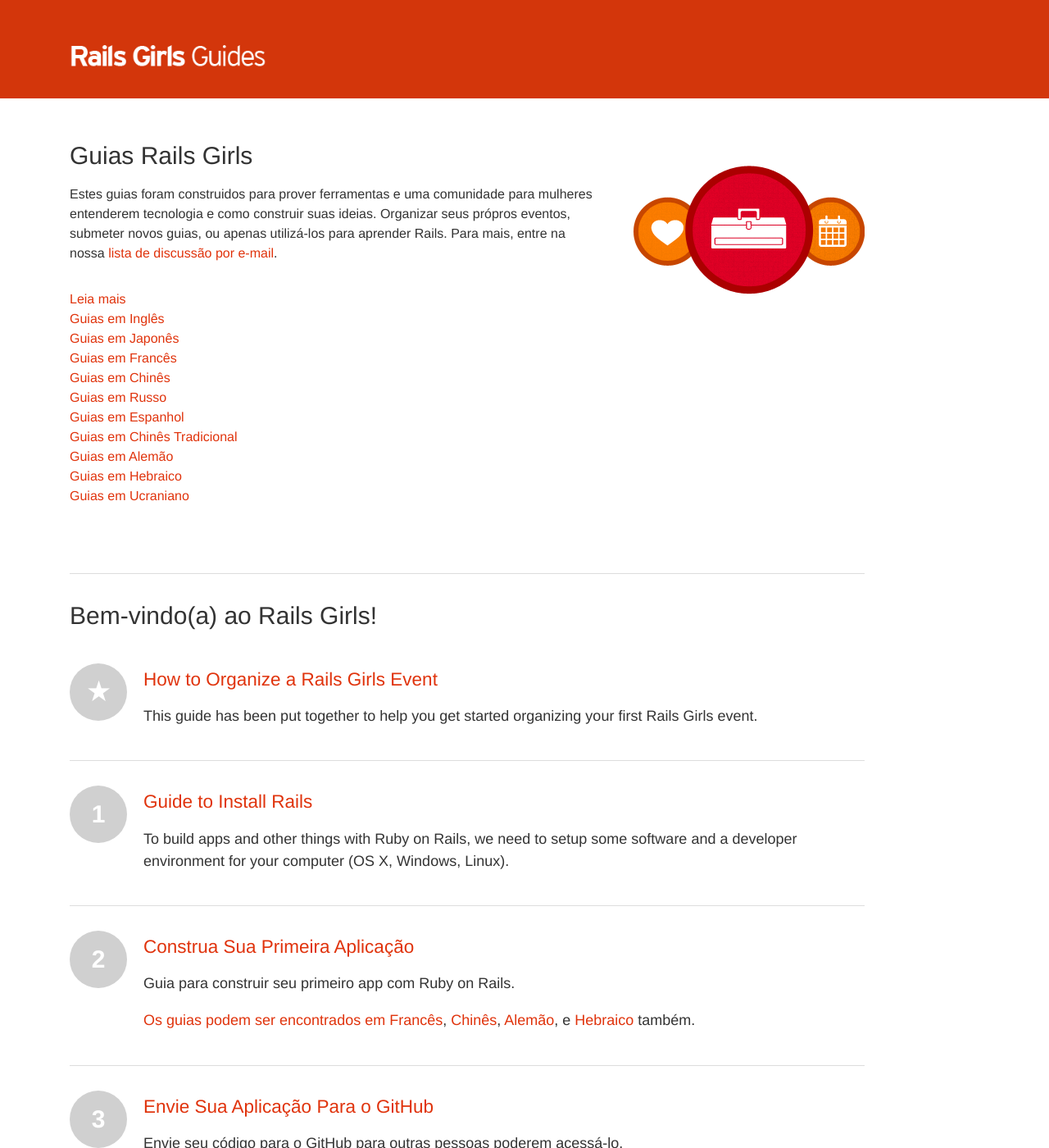
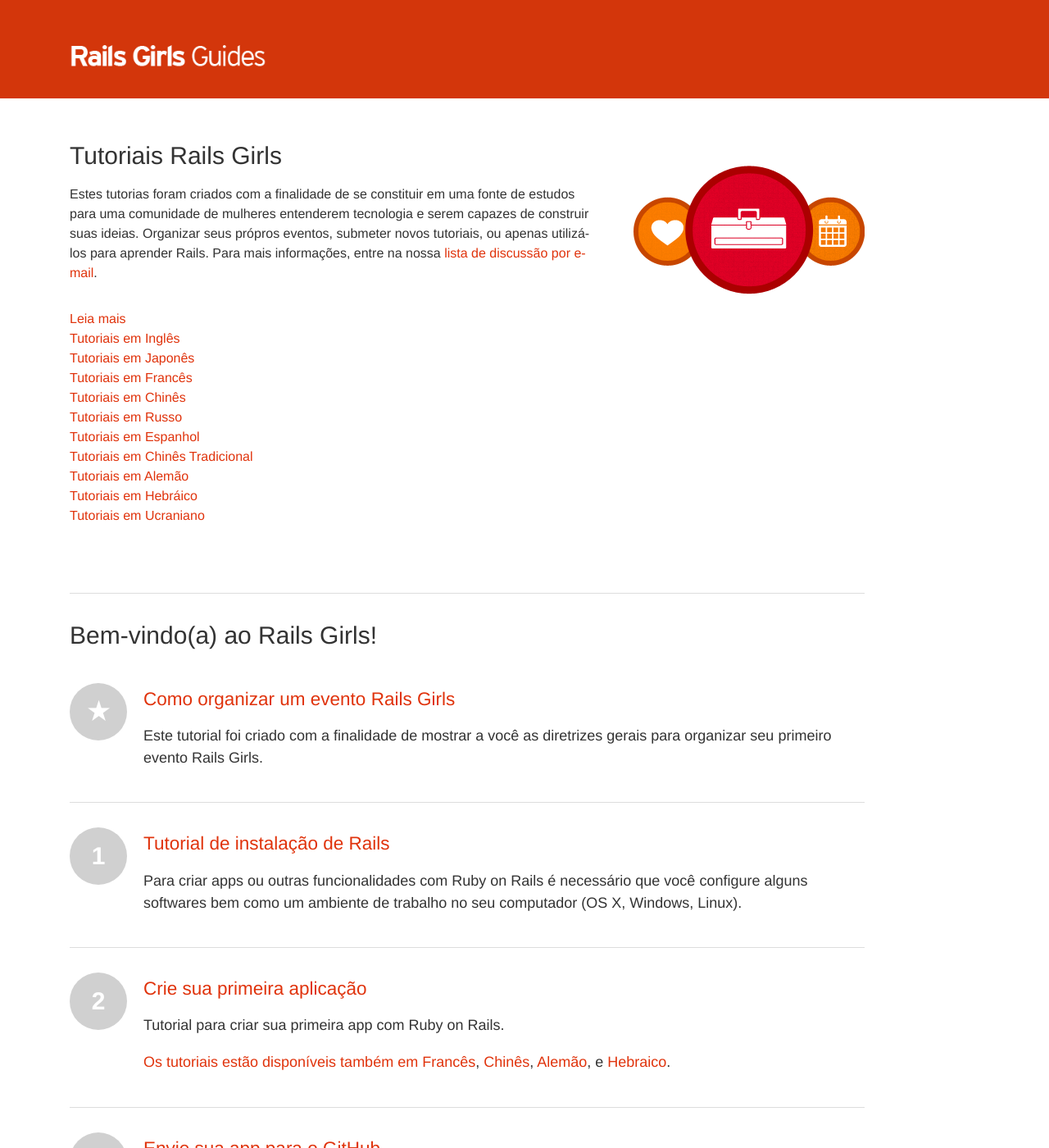
Before and after one commit to railsgirls/guides.railsgirls.com, a Jekyll site: the page built from index.html, in a window 1280 px wide and 1400 px high. Shown: the whole window at 82% size. Built offline with Jekyll 4.4.1, drawn with Linux system fonts in a browser that asks for light colours; nearby versions of some CDN libraries; some of the changed text lies outside the part shown.

Commit message:
Pequenas correções e complementação da tradução

```diff
--- a/index.html
+++ b/index.html
@@ -1,22 +1,23 @@
 ---
 layout: default
-title: Guias
+title: Tutoriais
 ---
 <div class="hero">
-  <h2>Guias Rails Girls</h2>
-  <p>Estes guias foram construidos para prover ferramentas e uma comunidade para mulheres entenderem tecnologia e como construir suas ideias. Organizar seus própros eventos, submeter novos guias, ou apenas utilizá-los para aprender Rails. Para mais, entre na nossa <a href="http://groups.google.com/group/rails-girls-team">lista de discussão por e-mail</a>.</p>
+  <h2>Tutoriais Rails Girls</h2>
+  <p>Estes tutorias foram criados com a finalidade de se constituir em uma fonte de estudos para uma comunidade
+    de mulheres entenderem tecnologia e serem capazes de construir suas ideias. Organizar seus própros eventos, submeter novos tutoriais, ou apenas utilizá-los para aprender Rails. Para mais informações, entre na nossa <a href="http://groups.google.com/group/rails-girls-team">lista de discussão por e-mail</a>.</p>
   <p class="hero-links">
     <a href="http://railsgirls.com">Leia mais</a><br/>
-    <a href="http://guides.railsgirls.com/">Guias em Inglês</a><br/>
-    <a href="http://railsgirls.jp/">Guias em Japonês</a><br/>
-    <a href="http://railspremierspas.humancoders.com/">Guias em Francês</a><br/>
-    <a href="http://rgcn.github.io">Guias em Chinês</a><br/>
-    <a href="http://rgua.github.io">Guias em Russo</a><br/>
-    <a href="http://railsgirlslima.github.io/">Guias em Espanhol</a><br/>
-    <a href="http://railsgirls.tw/">Guias em Chinês Tradicional</a><br/>
-    <a href="http://railsgirlshh.github.io/">Guias em Alemão</a><br/>
-    <a href="http://guides.railsgirls.co.il/">Guias em  Hebraico</a><br/>
-    <a href="http://railsgirls.rug.lviv.ua/">Guias em Ucraniano</a><br />
+    <a href="http://guides.railsgirls.com/">Tutoriais em Inglês</a><br/>
+    <a href="http://railsgirls.jp/">Tutoriais em Japonês</a><br/>
+    <a href="http://railspremierspas.humancoders.com/">Tutoriais em Francês</a><br/>
+    <a href="http://rgcn.github.io">Tutoriais em Chinês</a><br/>
+    <a href="http://rgua.github.io">Tutoriais em Russo</a><br/>
+    <a href="http://railsgirlslima.github.io/">Tutoriais em Espanhol</a><br/>
+    <a href="http://railsgirls.tw/">Tutoriais em Chinês Tradicional</a><br/>
+    <a href="http://railsgirlshh.github.io/">Tutoriais em Alemão</a><br/>
+    <a href="http://guides.railsgirls.co.il/">Tutoriais em  Hebráico</a><br/>
+    <a href="http://railsgirls.rug.lviv.ua/">Tutoriais em Ucraniano</a><br />
   </p>
 </div>
 
@@ -27,55 +28,55 @@
   <li>
     <a href="guide">
       <i>★</i>
-      <h3>How to Organize a Rails Girls Event</h3>
-      <p>This guide has been put together to help you get started organizing your first Rails Girls event.</p>
+      <h3>Como organizar um evento Rails Girls</h3>
+      <p>Este tutorial foi criado com a finalidade de mostrar a você as diretrizes gerais para organizar seu primeiro evento Rails Girls.</p>
     </a>
   </li>
 
   <li>
     <a href="install">
       <i>1</i>
-      <h3>Guide to Install Rails</h3>
-      <p>To build apps and other things with Ruby on Rails, we need to setup some software and a developer environment for your computer (OS X, Windows, Linux).</p>
+      <h3>Tutorial de instalação de Rails</h3>
+      <p>Para criar apps ou outras funcionalidades com Ruby on Rails é necessário que você configure alguns softwares bem como um ambiente de trabalho no seu computador (OS X, Windows, Linux).</p>
     </a>
   </li>
 
   <li>
     <a href="app">
       <i>2</i>
-      <h3>Construa Sua Primeira Aplicação</h3>
-      <p>Guia para construir seu primeiro app com Ruby on Rails.</p>
-      <p>Os guias podem ser encontrados em <a href="http://railspremierspas.humancoders.com/">Francês</a>, <a href="http://rgcn.github.io">Chinês</a>, <a href="http://railsgirlshh.github.io/">Alemão</a>, e  <a href="http://guides.railsgirls.co.il/">Hebraico</a> também.</p>
+      <h3>Crie sua primeira aplicação</h3>
+      <p>Tutorial para criar sua primeira app com Ruby on Rails.</p>
+      <p>Os tutoriais estão disponíveis também em <a href="http://railspremierspas.humancoders.com/">Francês</a>, <a href="http://rgcn.github.io">Chinês</a>, <a href="http://railsgirlshh.github.io/">Alemão</a>, e  <a href="http://guides.railsgirls.co.il/">Hebraico</a>.</p>
     </a>
   </li>
 
   <li>
     <a href="github">
       <i>3</i>
-      <h3>Envie Sua Aplicação Para o GitHub</h3>
+      <h3>Envie sua app para o GitHub</h3>
       <p>Envie seu código para o GitHub para outras pessoas poderem acessá-lo.</p>
     </a>
   </li>
 
   <li>
     <i>4</i>
-    <h3>Put Your App Online</h3>
-    <p>Instructions to get your app running on the internet. We have a lot of platform. You can choose the following services:</p>
+    <h3>Publique sua app</h3>
+    <p>Instruções para publicar sua app na internet. Existem várias plataformas para publicar. Você pode escolher uma, entre as seguintes:</p>
     <p><a href="heroku">Heroku</a> | <a href="openshift">OpenShift</a> | <a href="engineyard">Engine Yard</a> | <a href="anynines">anynines</a>
   </li>
 
   <li>
     <a href="commenting">
       <i>5</i>
-      <h3>Allow Comments on Your App</h3>
-      <p>How to allow comments on your apps.</p>
+      <h3>Crie uma área de comentários para sua app</h3>
+      <p>Como criar uma árera de comentários para sua app.</p>
     </a>
   </li>
 
   <li>
     <a href="design">
       <i>6</i>
-      <h3>Adicione um Design Moderno com Bootstrap</h3>
+      <h3>Adicione um design moderno com Bootstrap</h3>
       <p>Como aplicar um framework CSS, como o Bootstrap.</p>
     </a>
   </li>
@@ -83,97 +84,97 @@
   <li>
     <a href="thumbnails">
       <i>7</i>
-      <h3>Resize your Images Using Carrierwave</h3>
-      <p>Instructions on resizing your images using Carrierwave</p>
+      <h3>Redimensione imagens com Carrierwave</h3>
+      <p>Instruções de como usar Carrierwave para redimensionar imagens.</p>
     </a>
   </li>
 
   <li>
     <a href="devise">
       <i>8</i>
-      <h3>Add Authentication with Devise</h3>
-      <p>How to quickly add a login and signup with Devise</p>
+      <h3>Formulário para autenticação com Devise</h3>
+      <p>Como criar uma interface para login e registro de usuário com uso de Devise</p>
     </a>
   </li>
 
   <li>
     <a href="gravatar">
       <i>9</i>
-      <h3>Add Profile Pics with Gravatar</h3>
-      <p>How to give your users profile photos</p>
+      <h3>Crie gravatar para sua app</h3>
+      <p>Como criar a funcionalidade gravatar para mostrar a foto do perfil de seus usuários.</p>
     </a>
   </li>
 
   <li>
     <a href="design-html-css">
       <i>10</i>
-      <h3>Design your App with HTML and CSS</h3>
-      <p>How to improve HTML and CSS on your app</p>
+      <h3>Projete sua app com HTML e CSS</h3>
+      <p>Como incrementar a HTML e o CSS da sua app.</p>
     </a>
   </li>
 
   <li>
     <i>11</i>
-    <h3>Continuous Deployment</h3>
-    <p><a href="testing-rspec">Test your application with RSpec</a> | <a href="continuous-travis">CD with Travis (and anynines)</a> | <a href="continuous">CD with Codeship (and Heroku)</a></p>
+    <h3>Deployment contínuo</h3>
+    <p><a href="testing-rspec">Teste sua app com RSpec</a> | <a href="continuous-travis">CD with Travis (and anynines)</a> | <a href="continuous">CD with Codeship (and Heroku)</a></p>
   </li>
 
 
   <li>
     <a href="sinatra-app">
       <i>12</i>
-      <h3>Build a voting app in Sinatra</h3>
-      <p>Guide to building your first app using the Sinatra framework</p>
+      <h3>Criar um sistema de votaçao com Sinatra</h3>
+      <p>Tutorial mostrando como  criar sua primeira app usando a framework Sinatra.</p>
     </a>
   </li>
 
   <li>
     <a href="diary-app">
       <i>13</i>
-      <h3>Build a diary app in Ruby on Rails</h3>
-      <p>Guide to building your first app using Ruby on Rails</p>
+      <h3>Crie um diário com Ruby on Rails</h3>
+      <p>Tutorial mostrando com criar sua primeira app com Ruby on Rails</p>
     </a>
   </li>
   <li>
     <a href="backend-with-active-admin">
       <i>14</i>
-      <h3>Add a back-end to your app (admin pages)</h3>
-      <p>Guide to how you can add an admin back-end to manage your app with Active Admin</p>
+      <h3>Crie uma interface back-end para sua app (área administrativa)</h3>
+      <p>Tutorial para criação de uma área administrativa para gerenciar sua app com Active Admin</p>
     </a>
   </li>
   </ul>
 
-<h2>Learning more with Rails Girls</h2>
+<h2>Apenda mais com Rails Girls</h2>
 <ul class="home">
   <li>
     <a href="bundlerfordevelopment">
       <i>1</i>
-      <h3>How to Set Up Bundler for Development</h3>
-      <p>Instructions for a development environment with Bundler.</p>
+      <h3>Como configurar Bundler para desenvolvimento</h3>
+      <p>Instruções para criar um ambiente de desenvolvimento com Bundler.</p>
     </a>
   </li>
 
   <li>
     <a href="ruby-game">
       <i>2</i>
-      <h3>Write a little game in Ruby!</h3>
-      <p>Guide of Instructions for a game development with Ruby.</p>
+      <h3>Crie um jogo simples com Ruby!</h3>
+      <p>Instruções para desnvolvimento de jogos com Ruby.</p>
     </a>
   </li>
 
   <li>
     <a href="sinatra">
       <i>3</i>
-      <h3>Web Fundamentals Tutorial</h3>
-      <p>Get a deeper understanding of what's going on under the hood</p>
+      <h3>Tutorial sobre fundamentos da web</h3>
+      <p>Entenda o que está "por trás das cortinas".</p>
     </a>
   </li>
 
   <li>
     <a href="test-driven-development">
       <i>4</i>
-      <h3>Test Driven Development</h3>
-      <p>Practice your Ruby skills while learning TDD</p>
+      <h3>Desenvolvimento orientado a testes</h3>
+      <p>Pratique suas habilidades com Ruby enquanto aprende TDD (Test Driven Development)</p>
     </a>
   </li>
 
@@ -181,52 +182,52 @@
     <a href="ruby-atm">
       <i>5</i>
       <h3>Ruby ATM</h3>
-      <p>Focus on your Ruby skills - level 2!</p>
+      <p>Foco nas suas habilidades comr Ruby - nível 2!</p>
     </a>
   </li>
 
 </ul>
 
-<h2>Let's have more fun with Rails Girls</h2>
+<h2>Mais diversão com Rails Girls</h2>
 <ul class="home">
 
   <li>
     <a href="how-to-continue-with-programming">
       <i>1</i>
-      <h3>After The Event: How to Continue with Programming</h3>
-      <p>A guide to keep you going with learning how to program.</p>
+      <h3>Pós-evento: Como continuar a programar</h3>
+      <p>Tutorial mostrando como continuar o aprendizado de programação.</p>
     </a>
   </li>
 
   <li>
     <a href="remote">
       <i>2</i>
-      <h3>Remote Pairing for the win!</h3>
-      <p>Even if you can't find help locally, someone can still help you over the Internet.</p>
+      <h3>Ajuda remota rumo para a vitória!</h3>
+      <p>Caso você não consiga encontrar ajuda local, alguém poderá ajudá-lo online.</p>
     </a>
   </li>
 
   <li>
     <a href="coach">
       <i>3</i>
-      <h3>Become a Rails Girls Coach</h3>
-      <p>Answers to all your questions about being a Rails Girls coach - in one place.</p>
+      <h3>Torne-se um(a) Coach Rails Girls</h3>
+      <p>Respostas às suas perguntas sobre como tornar-se um(a) Coach Rails Girls.</p>
     </a>
   </li>
 
   <li>
     <a href="guide-to-the-guide">
       <i>4</i>
-      <h3>Guide to the Guide of Rails Girls</h3>
-      <p>Guide of background information about the Rails application.</p>
+      <h3>Tutorial sobre o tutorial para criar a app Rails Girls</h3>
+      <p>Tutorial com informações sobre o que está por trás da app Rails Gilrs.</p>
     </a>
   </li>
 
   <li>
     <a href="http://rails-girls-map.herokuapp.com/#">
       <i>5</i>
-      <h3>Rails Girls around the world</h3>
-      <p>An app built by Jessica to show RG around the world. Add your chapter!</p>
+      <h3>Rails Girls pelo mundo</h3>
+      <p>Uma app criada pela Jessica para mostrar Rails Girls pelo mundo. Adicione a sua história!</p>
       </a>
   </li>
 
@@ -234,16 +235,16 @@
   <li>
     <a href="touristic-autism_intro">
       <i>5</i>
-      <h3>Touristic Autism-friendly Spots App</h3>
-      <p>Allow authenticated users (using devise) to describe touristic places, comment and rate them from their autism-friendliness. To support autistic adults during their travelling.</p>
+      <h3>App sobre turismo acessível à autistas</h3>
+      <p>App - amigável à autistas - que permite à usuários autenticados (usando Devise) compartilhar suas fotos e experiências turísticas bem como comentar e ranquear. Destina-se a oferecer suporte a viajantes autistas adultos.</p>
     </a>
   </li>
 
   <li>
     <a href="contributing">
       <i>?</i>
-      <h3>Envie Seu Próprio Guia</h3>
-      <p>Nós estamos aceitando guias para extender a aplicação em nosso <a href="http://github.com/railsgirlsmaceio/railsgirlsguides">repositório no Github&rarr;</a></p>
+      <h3>Envie Seu Próprio Tutorial</h3>
+      <p>Nós estamos aceitando tutoriais para estender a aplicação em nosso <a href="http://github.com/railsgirlsmaceio/railsgirlsguides">repositório no Github&rarr;</a></p>
     </a>
   </li>
 </ul>
```
